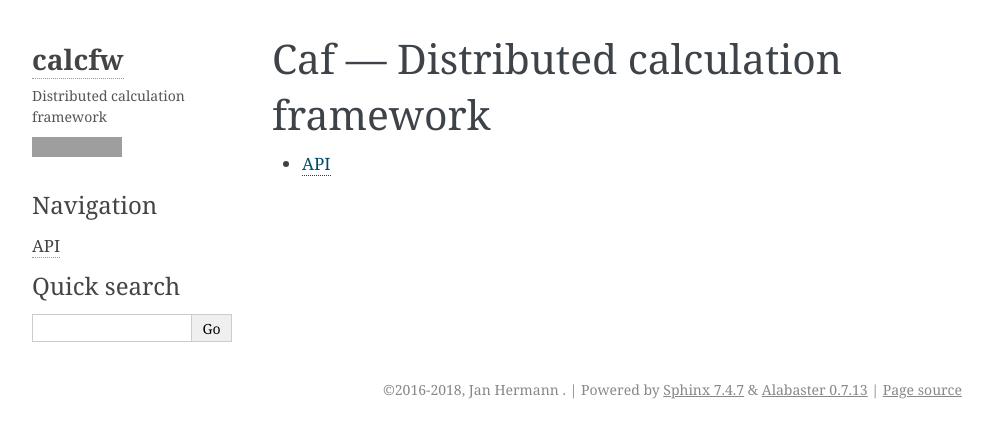
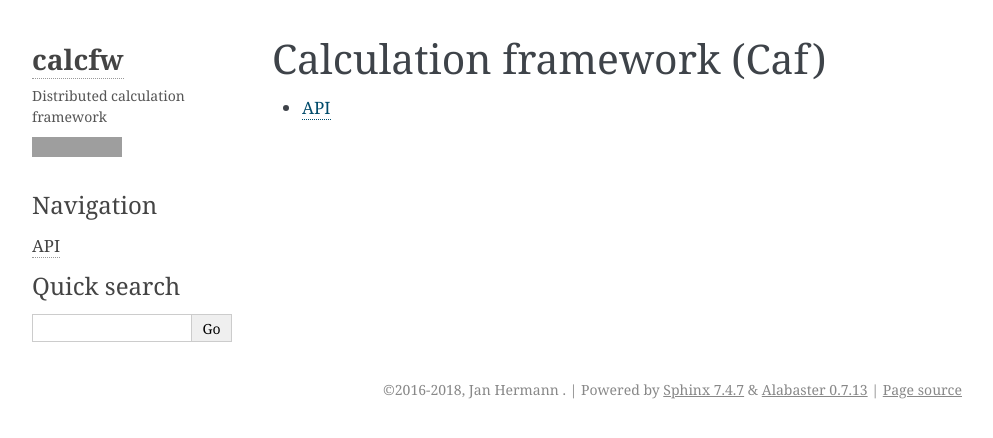
Before and after one commit to jhrmnn/mona, a Sphinx documentation site: the page built from docs/index.rst, in a window 1280 px wide. Shown: the top 438 px of the page, without its empty margins (148-1141 px from the left). Built offline with Sphinx 7.4.7, drawn with Linux system fonts in a browser that asks for light colours; grey boxes are pictures that could not be loaded.

Commit message:
update doc titles

```diff
--- a/docs/index.rst
+++ b/docs/index.rst
@@ -1,5 +1,5 @@
-Caf — Distributed calculation framework
-=======================================
+Calculation framework (Caf)
+===========================
 
 .. toctree::
 
```
Also changed, not shown: README.md (+1 -1 lines).
